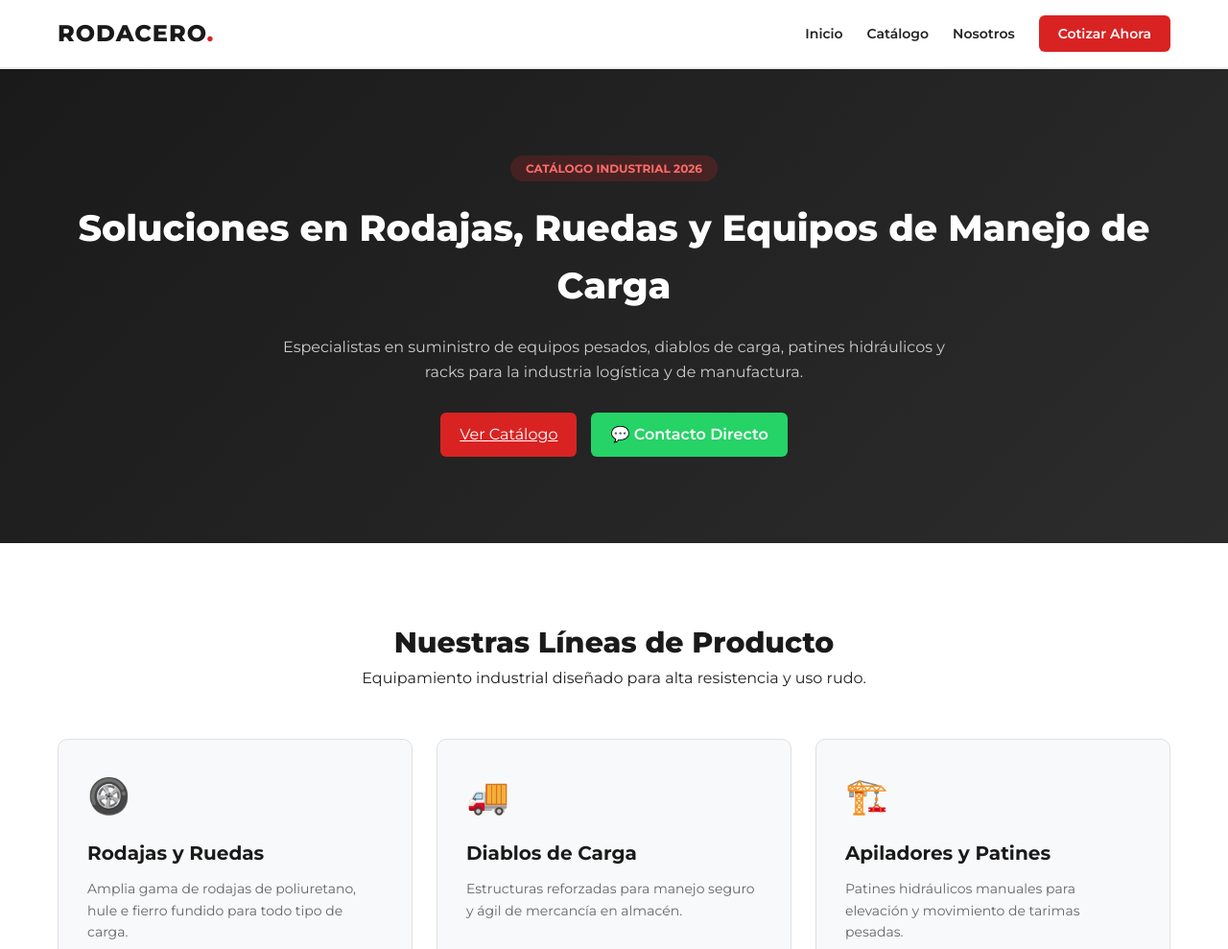
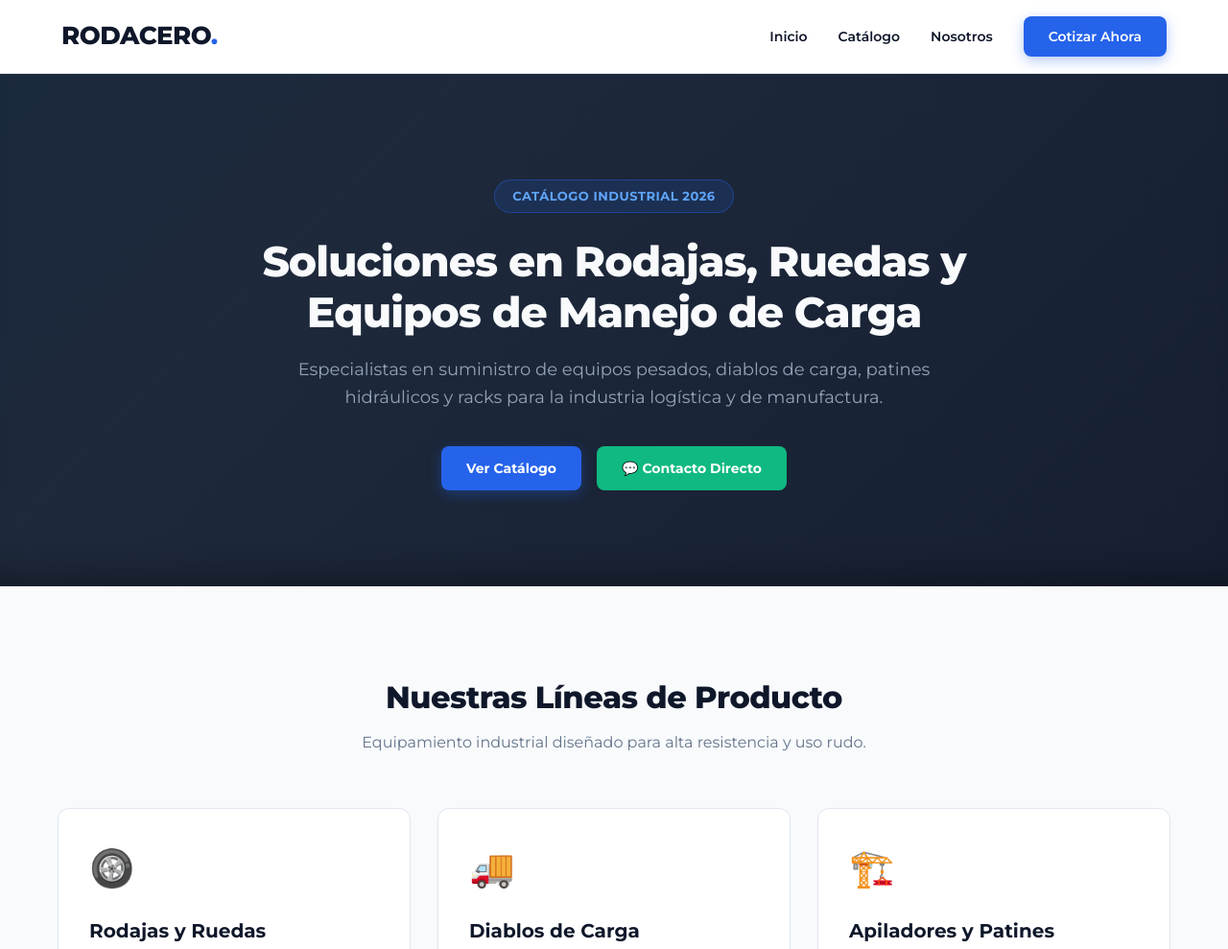
Before and after one commit to jmanruizro-tech/Rodacero, a plain HTML site: page index.html in a window 1280 px wide. Shown: the top 989 px of the page at 96% size. Drawn offline with Linux system fonts and the light colour scheme.

Commit message:
Update styles.css

```diff
--- a/styles.css
+++ b/styles.css
@@ -1,64 +1,77 @@
-/* Variables de Color y Estilos Base */
+/* =========================================================
+   PALETA DE COLORES EJECUTIVA & MODERNA (B2B INDUSTRIAL)
+   ========================================================= */
 :root {
-    --primary-color: #d92323;   /* Rojo Industrial / Rodacero */
-    --secondary-color: #1a1a1a; /* Negro Antracita */
-    --accent-color: #25d366;    /* Verde WhatsApp */
-    --bg-light: #f8f9fa;
-    --text-dark: #222222;
-    --text-muted: #666666;
+    --bg-dark: #0f172a;          /* Slate Dark / Azul Noche Corporativo */
+    --bg-dark-secondary: #1e293b;/* Slate Medium */
+    --primary: #2563eb;          /* Azul Cobalto Tech */
+    --primary-hover: #1d4ed8;
+    --accent-gold: #f59e0b;      /* Ámbar Industrial / Acento */
+    --accent-green: #10b981;     /* Verde Esmeralda (WhatsApp) */
+    --bg-light: #f8fafc;         /* Gris Platino / Fondo Claro */
+    --card-bg: #ffffff;
+    --text-dark: #0f172a;
+    --text-muted: #64748b;
+    --text-light: #f8fafc;
+    --border-color: #e2e8f0;
 }
 
 * {
     margin: 0;
     padding: 0;
     box-sizing: border-box;
-    font-family: 'Montserrat', sans-serif;
+    font-family: 'Montserrat', system-ui, -apple-system, sans-serif;
 }
 
 body {
-    background-color: #ffffff;
+    background-color: var(--bg-light);
     color: var(--text-dark);
     line-height: 1.6;
+    overflow-x: hidden;
 }
 
 .container {
     max-width: 1200px;
     margin: 0 auto;
-    padding: 0 20px;
+    padding: 0 24px;
 }
 
-/* Navbar */
+/* =========================================================
+   NAVBAR ELEGANTE
+   ========================================================= */
 .navbar {
-    background: #ffffff;
-    border-bottom: 2px solid #eeeeee;
+    background: rgba(255, 255, 255, 0.95);
+    backdrop-filter: blur(10px);
+    border-bottom: 1px solid var(--border-color);
     position: sticky;
     top: 0;
-    z-index: 100;
+    z-index: 1000;
+    transition: all 0.3s ease;
 }
 
 .nav-container {
     display: flex;
     justify-content: space-between;
     align-items: center;
-    height: 70px;
+    height: 76px;
 }
 
 .logo {
-    font-size: 24px;
+    font-size: 26px;
     font-weight: 800;
-    color: var(--secondary-color);
+    color: var(--bg-dark);
     text-decoration: none;
-    letter-spacing: 1px;
+    letter-spacing: -0.5px;
 }
 
 .logo span {
-    color: var(--primary-color);
+    color: var(--primary);
 }
 
 .nav-links {
     display: flex;
     list-style: none;
-    gap: 25px;
+    gap: 32px;
     align-items: center;
 }
 
@@ -67,147 +80,259 @@ body {
     color: var(--text-dark);
     font-weight: 600;
     font-size: 14px;
-    transition: color 0.3s;
+    transition: color 0.2s ease;
 }
 
 .nav-links a:hover {
-    color: var(--primary-color);
+    color: var(--primary);
 }
 
-/* Botones */
-.btn-primary {
-    background: var(--primary-color);
-    color: #ffffff !important;
-    padding: 10px 20px;
-    border-radius: 6px;
-    transition: background 0.3s !important;
+/* =========================================================
+   HERO HEADER CON ANIMACIONES Y GRADIENTE DINÁMICO
+   ========================================================= */
+.hero {
+    background: linear-gradient(-45deg, #0f172a, #1e293b, #0f2b48, #111827);
+    background-size: 400% 400%;
+    animation: gradientShift 15s ease infinite;
+    color: var(--text-light);
+    padding: 110px 0 100px 0;
+    text-align: center;
+    position: relative;
+    box-shadow: inset 0 -50px 50px -50px rgba(0, 0, 0, 0.5);
 }
 
-.btn-primary:hover {
-    background: #b51a1a !important;
+.hero-content {
+    max-width: 850px;
+    margin: 0 auto;
 }
 
-.btn-secondary {
-    background: var(--accent-color);
-    color: #ffffff !important;
-    padding: 10px 20px;
-    border-radius: 6px;
-    text-decoration: none;
-    font-weight: 600;
-}
-
-/* Hero Section */
-.hero {
-    background: linear-gradient(135deg, #1a1a1a 0%, #2c2c2c 100%);
-    color: #ffffff;
-    padding: 90px 0;
-    text-align: center;
-}
-
+/* Componentes con animación escalonada (Fade In + Slide Up) */
 .badge {
-    background: rgba(217, 35, 35, 0.2);
-    color: #ff6b6b;
-    padding: 6px 16px;
-    border-radius: 20px;
-    font-size: 12px;
+    display: inline-block;
+    background: rgba(37, 99, 235, 0.15);
+    border: 1px solid rgba(37, 99, 235, 0.4);
+    color: #60a5fa;
+    padding: 6px 18px;
+    border-radius: 30px;
+    font-size: 13px;
     font-weight: 700;
+    letter-spacing: 0.5px;
     text-transform: uppercase;
+    margin-bottom: 24px;
+    opacity: 0;
+    animation: fadeInUp 0.8s ease forwards 0.2s;
 }
 
 .hero h1 {
-    font-size: 38px;
+    font-size: 44px;
     font-weight: 800;
-    margin: 20px 0;
+    line-height: 1.2;
+    margin-bottom: 20px;
+    letter-spacing: -1px;
+    opacity: 0;
+    animation: fadeInUp 0.8s ease forwards 0.4s;
 }
 
 .hero p {
-    font-size: 16px;
-    color: #cccccc;
-    max-width: 700px;
-    margin: 0 auto 30px auto;
+    font-size: 18px;
+    color: #94a3b8;
+    max-width: 720px;
+    margin: 0 auto 36px auto;
+    font-weight: 400;
+    opacity: 0;
+    animation: fadeInUp 0.8s ease forwards 0.6s;
 }
 
 .hero-buttons {
     display: flex;
     justify-content: center;
-    gap: 15px;
+    gap: 16px;
+    opacity: 0;
+    animation: fadeInUp 0.8s ease forwards 0.8s;
 }
 
-/* Catálogo */
+/* =========================================================
+   BOTONES MODERNOS & EFECTO PULSO
+   ========================================================= */
+.btn-primary {
+    background: var(--primary);
+    color: #ffffff !important;
+    padding: 12px 26px;
+    border-radius: 8px;
+    font-weight: 700;
+    font-size: 14px;
+    text-decoration: none;
+    box-shadow: 0 4px 14px rgba(37, 99, 235, 0.35);
+    transition: all 0.2s ease;
+}
+
+.btn-primary:hover {
+    background: var(--primary-hover) !important;
+    transform: translateY(-2px);
+    box-shadow: 0 6px 20px rgba(37, 99, 235, 0.45);
+}
+
+.btn-secondary {
+    background: var(--accent-green);
+    color: #ffffff !important;
+    padding: 12px 26px;
+    border-radius: 8px;
+    font-weight: 700;
+    font-size: 14px;
+    text-decoration: none;
+    box-shadow: 0 4px 14px rgba(16, 185, 129, 0.3);
+    transition: all 0.2s ease;
+    animation: pulseGlow 2.5s infinite;
+}
+
+.btn-secondary:hover {
+    transform: translateY(-2px);
+    box-shadow: 0 6px 20px rgba(16, 185, 129, 0.5);
+}
+
+/* =========================================================
+   CATÁLOGO & CARDS EJECUTIVAS
+   ========================================================= */
 .products-section {
-    padding: 80px 20px;
+    padding: 90px 20px;
 }
 
 .section-title {
     text-align: center;
-    margin-bottom: 50px;
+    margin-bottom: 56px;
 }
 
 .section-title h2 {
-    font-size: 30px;
+    font-size: 32px;
     font-weight: 800;
-    color: var(--secondary-color);
+    color: var(--bg-dark);
+    letter-spacing: -0.5px;
+}
+
+.section-title p {
+    color: var(--text-muted);
+    font-size: 16px;
+    margin-top: 8px;
 }
 
 .product-grid {
     display: grid;
-    grid-template-columns: repeat(auto-fit, minmax(280px, 1fr));
-    gap: 25px;
+    grid-template-columns: repeat(auto-fit, minmax(300px, 1fr));
+    gap: 28px;
 }
 
 .product-card {
-    background: var(--bg-light);
-    padding: 30px;
-    border-radius: 10px;
-    border: 1px solid #e0e0e0;
-    transition: transform 0.3s, box-shadow 0.3s;
+    background: var(--card-bg);
+    padding: 32px;
+    border-radius: 12px;
+    border: 1px solid var(--border-color);
+    box-shadow: 0 2px 4px rgba(0, 0, 0, 0.02);
+    transition: all 0.3s cubic-bezier(0.4, 0, 0.2, 1);
 }
 
 .product-card:hover {
-    transform: translateY(-5px);
-    box-shadow: 0 10px 20px rgba(0,0,0,0.08);
+    transform: translateY(-6px);
+    border-color: rgba(37, 99, 235, 0.3);
+    box-shadow: 0 12px 24px -10px rgba(15, 23, 42, 0.1);
 }
 
 .card-icon {
-    font-size: 36px;
-    margin-bottom: 15px;
+    font-size: 38px;
+    margin-bottom: 18px;
+    display: inline-block;
 }
 
 .product-card h3 {
     font-size: 20px;
+    font-weight: 700;
     margin-bottom: 10px;
-    color: var(--secondary-color);
+    color: var(--bg-dark);
 }
 
 .product-card p {
     font-size: 14px;
     color: var(--text-muted);
+    line-height: 1.5;
 }
 
-/* Contacto */
+/* =========================================================
+   SECCIÓN DE CONTACTO & FOOTER
+   ========================================================= */
 .contact-section {
-    background: var(--bg-light);
-    padding: 60px 0;
-    border-top: 1px solid #e0e0e0;
+    background: var(--bg-dark-secondary);
+    color: var(--text-light);
+    padding: 70px 0;
     text-align: center;
 }
 
+.contact-info h2 {
+    font-size: 28px;
+    font-weight: 800;
+    margin-bottom: 12px;
+}
+
+.contact-info p {
+    color: #94a3b8;
+}
+
 .phone-box {
-    margin-top: 20px;
+    margin-top: 24px;
     font-size: 18px;
     font-weight: 700;
 }
 
 .phone-box a {
-    color: var(--primary-color);
+    color: #60a5fa;
     text-decoration: none;
+    transition: color 0.2s;
 }
 
-/* Footer */
+.phone-box a:hover {
+    color: #93c5fd;
+    text-decoration: underline;
+}
+
 footer {
-    background: var(--secondary-color);
-    color: #888888;
+    background: var(--bg-dark);
+    color: #64748b;
     text-align: center;
-    padding: 20px 0;
-    font-size: 12px;
+    padding: 24px 0;
+    font-size: 13px;
+    border-top: 1px solid rgba(255, 255, 255, 0.05);
 }
+
+/* =========================================================
+   KEYFRAMES DE ANIMACIÓN
+   ========================================================= */
+
+/* 1. Desplazamiento sutil del gradiente de fondo */
+@keyframes gradientShift {
+    0% { background-position: 0% 50%; }
+    50% { background-position: 100% 50%; }
+    100% { background-position: 0% 50%; }
+}
+
+/* 2. Entrada suave Fade In + Slide Up */
+@keyframes fadeInUp {
+    from {
+        opacity: 0;
+        transform: translateY(24px);
+    }
+    to {
+        opacity: 1;
+        transform: translateY(0);
+    }
+}
+
+/* 3. Brillo de pulso sutil para el botón de WhatsApp */
+@keyframes pulseGlow {
+    0% {
+        box-shadow: 0 0 0 0 rgba(16, 185, 129, 0.5);
+    }
+    70% {
+        box-shadow: 0 0 0 12px rgba(16, 185, 129, 0);
+    }
+    100% {
+        box-shadow: 0 0 0 0 rgba(16, 185, 129, 0);
+    }
+}
```
